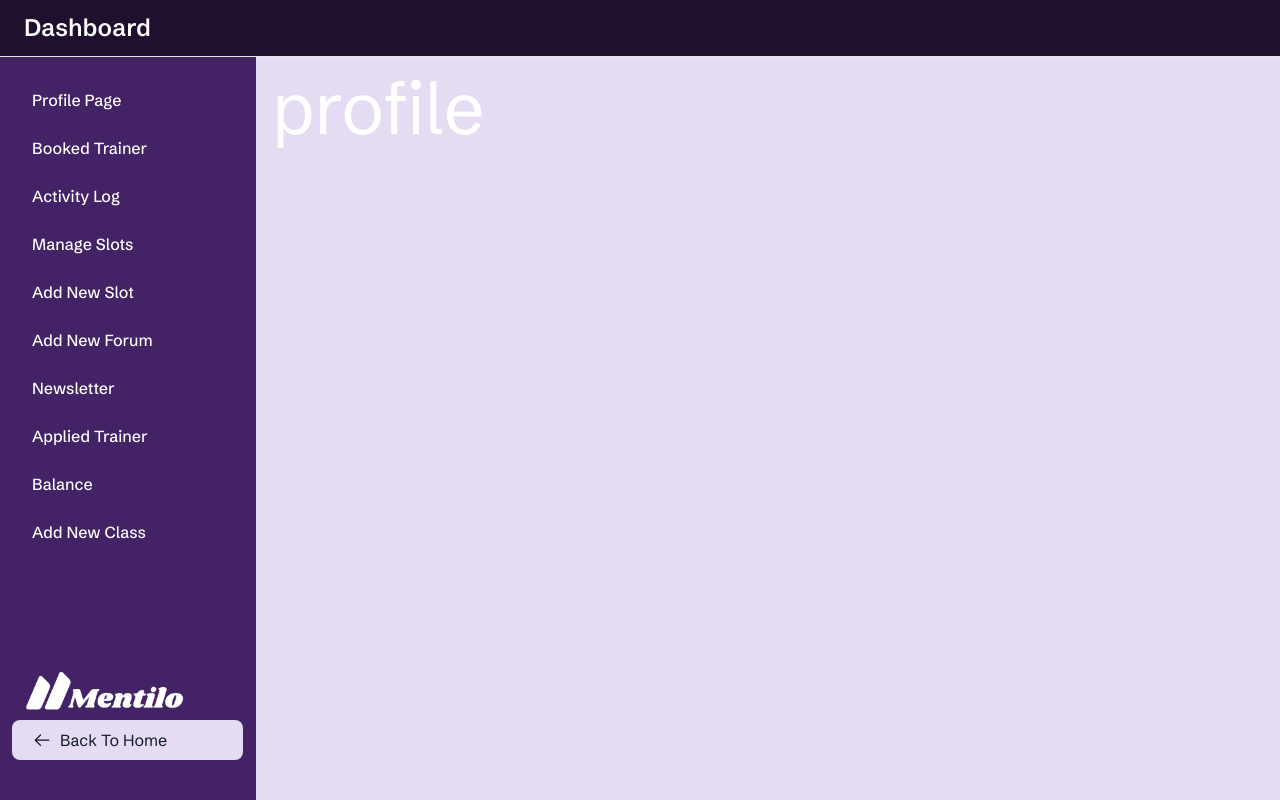
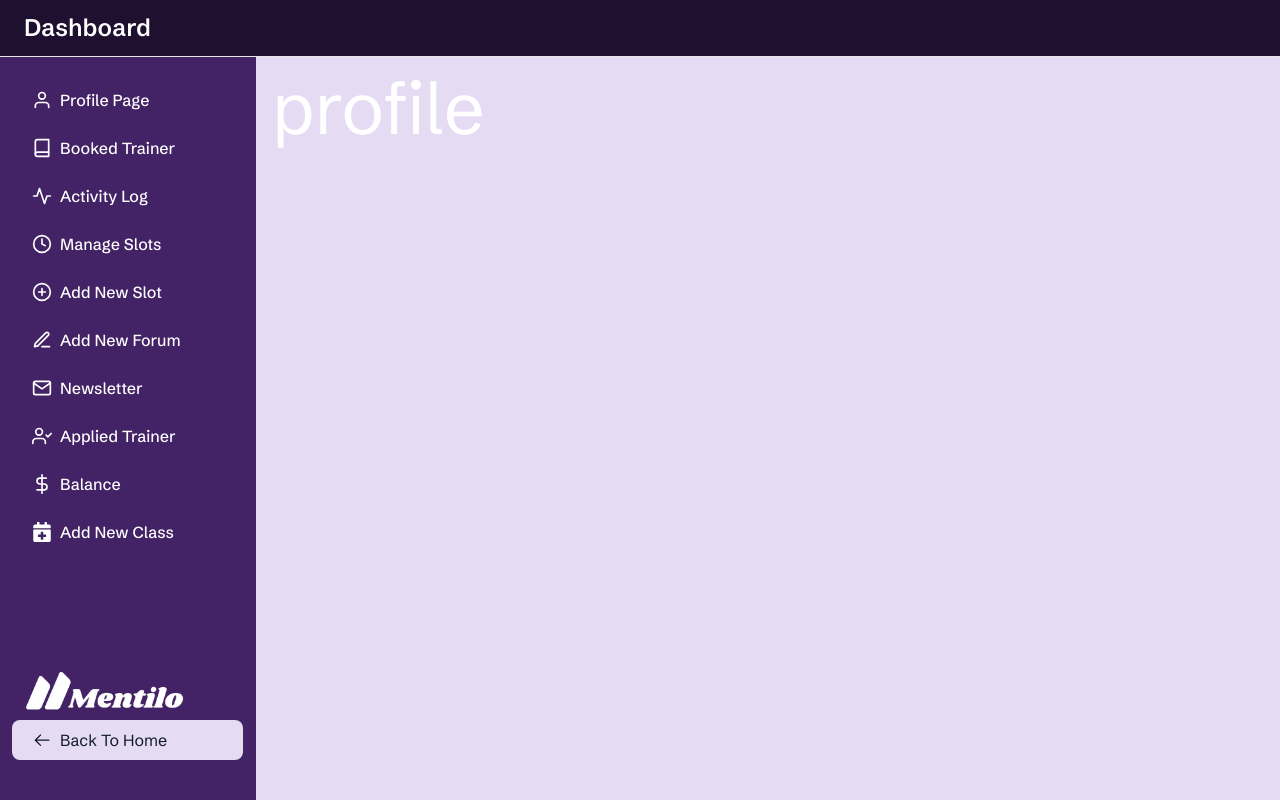
Before and after one commit to istiakiraz/Mentilo, a React (Vite) app: page /dashboard in a window 1280 px wide. Built offline with nearby package versions, Linux system fonts and the light colour scheme; no server answers; a web font is replaced by a local one.

Commit message:
added dashlink icon

```diff
--- a/src/layouts/DashboardLayouts.jsx
+++ b/src/layouts/DashboardLayouts.jsx
@@ -2,6 +2,19 @@ import React, { useState } from "react";
 import { GoArrowLeft } from "react-icons/go";
 import { Link, NavLink, Outlet } from "react-router";
 import logo from "../assets/logo/mentiloTitleLogo.png";
+import {
+  FiUser,
+  FiBook,
+  FiActivity,
+  FiClock,
+  FiPlusCircle,
+  FiEdit3,
+  FiMail,
+  FiUserCheck,
+  FiDollarSign,
+
+} from "react-icons/fi";
+import { FaCalendarPlus } from "react-icons/fa";
 
 const DashboardLayouts = () => {
   const [isDrawerOpen, setIsDrawerOpen] = useState(false);
@@ -85,95 +98,94 @@ const DashboardLayouts = () => {
     <NavLink
       to="/dashboard"
       onClick={closeDrawer}
-                className="flex items-center p-2 text-white rounded-lg hover:bg-gray-700 ms-3 group"
+      className="flex items-center gap-2 p-2 text-white rounded-lg hover:bg-gray-700 ms-3 group"
     >
-                Profile Page
+      <FiUser className="text-xl" /> Profile Page
     </NavLink>
   </li>
   <li>
     <NavLink
       to="/dashboard/booked-trainer"
       onClick={closeDrawer}
-                className="flex items-center p-2 text-white rounded-lg hover:bg-gray-700 ms-3 group"
+      className="flex items-center gap-2 p-2 text-white rounded-lg hover:bg-gray-700 ms-3 group"
     >
-                Booked Trainer
+      <FiBook className="text-xl" /> Booked Trainer
     </NavLink>
   </li>
   <li>
     <NavLink
       to="/dashboard/activity-log"
       onClick={closeDrawer}
-                className="flex items-center p-2 text-white rounded-lg hover:bg-gray-700 ms-3 group"
+      className="flex items-center gap-2 p-2 text-white rounded-lg hover:bg-gray-700 ms-3 group"
     >
-                Activity Log
+      <FiActivity className="text-xl" /> Activity Log
     </NavLink>
   </li>
-            {/* ------ user------- */}
 
   {/* trainer dash link */}
   <li>
     <NavLink
       to="/dashboard/manage-slots"
       onClick={closeDrawer}
-                className="flex items-center p-2 text-white rounded-lg hover:bg-gray-700 ms-3 group"
+      className="flex items-center gap-2 p-2 text-white rounded-lg hover:bg-gray-700 ms-3 group"
     >
-                Manage Slots
+      <FiClock className="text-xl" /> Manage Slots
     </NavLink>
   </li>
   <li>
     <NavLink
       to="/dashboard/add-new-slot"
       onClick={closeDrawer}
-                className="flex items-center p-2 text-white rounded-lg hover:bg-gray-700 ms-3 group"
+      className="flex items-center gap-2 p-2 text-white rounded-lg hover:bg-gray-700 ms-3 group"
     >
-                Add New Slot
+      <FiPlusCircle className="text-xl" /> Add New Slot
     </NavLink>
   </li>
   <li>
     <NavLink
       to="/dashboard/add-forum"
       onClick={closeDrawer}
-                className="flex items-center p-2 text-white rounded-lg hover:bg-gray-700 ms-3 group"
+      className="flex items-center gap-2 p-2 text-white rounded-lg hover:bg-gray-700 ms-3 group"
     >
-                Add New Forum
+      <FiEdit3 className="text-xl" /> Add New Forum
     </NavLink>
   </li>
 
   {/* admin dash link */}
   <li>
     <NavLink
-                to="/dashboard/newsletter "
+      to="/dashboard/newsletter"
       onClick={closeDrawer}
-                className="flex items-center p-2 text-white rounded-lg hover:bg-gray-700 ms-3 group"
+      className="flex items-center gap-2 p-2 text-white rounded-lg hover:bg-gray-700 ms-3 group"
     >
-                Newsletter
+      <FiMail className="text-xl" /> Newsletter
     </NavLink>
   </li>
   <li>
     <NavLink
       to="/dashboard/applied-trainer"
       onClick={closeDrawer}
-                className="flex items-center p-2 text-white rounded-lg hover:bg-gray-700 ms-3 group"
+      className="flex items-center gap-2 p-2 text-white rounded-lg hover:bg-gray-700 ms-3 group"
     >
-                Applied Trainer
+      <FiUserCheck className="text-xl" /> Applied Trainer
     </NavLink>
   </li>
   <li>
     <NavLink
       to="/dashboard/balance"
       onClick={closeDrawer}
-                className="flex items-center p-2 text-white rounded-lg hover:bg-gray-700 ms-3 group"
+      className="flex items-center gap-2 p-2 text-white rounded-lg hover:bg-gray-700 ms-3 group"
     >
-                Balance
+      <FiDollarSign className="text-xl" /> Balance
     </NavLink>
   </li>
   <li>
     <NavLink
       to="/dashboard/add-class"
       onClick={closeDrawer}
-                className="flex items-center p-2 text-white rounded-lg hover:bg-gray-700 ms-3 group"
+      className="flex items-center gap-2 p-2 text-white rounded-lg hover:bg-gray-700 ms-3 group"
     >
-                Add New Class
+       <FaCalendarPlus className="text-xl" /> Add New Class
     </NavLink>
   </li>
 </ul>
```
Lines whose indentation alone changed are shown as unchanged.
